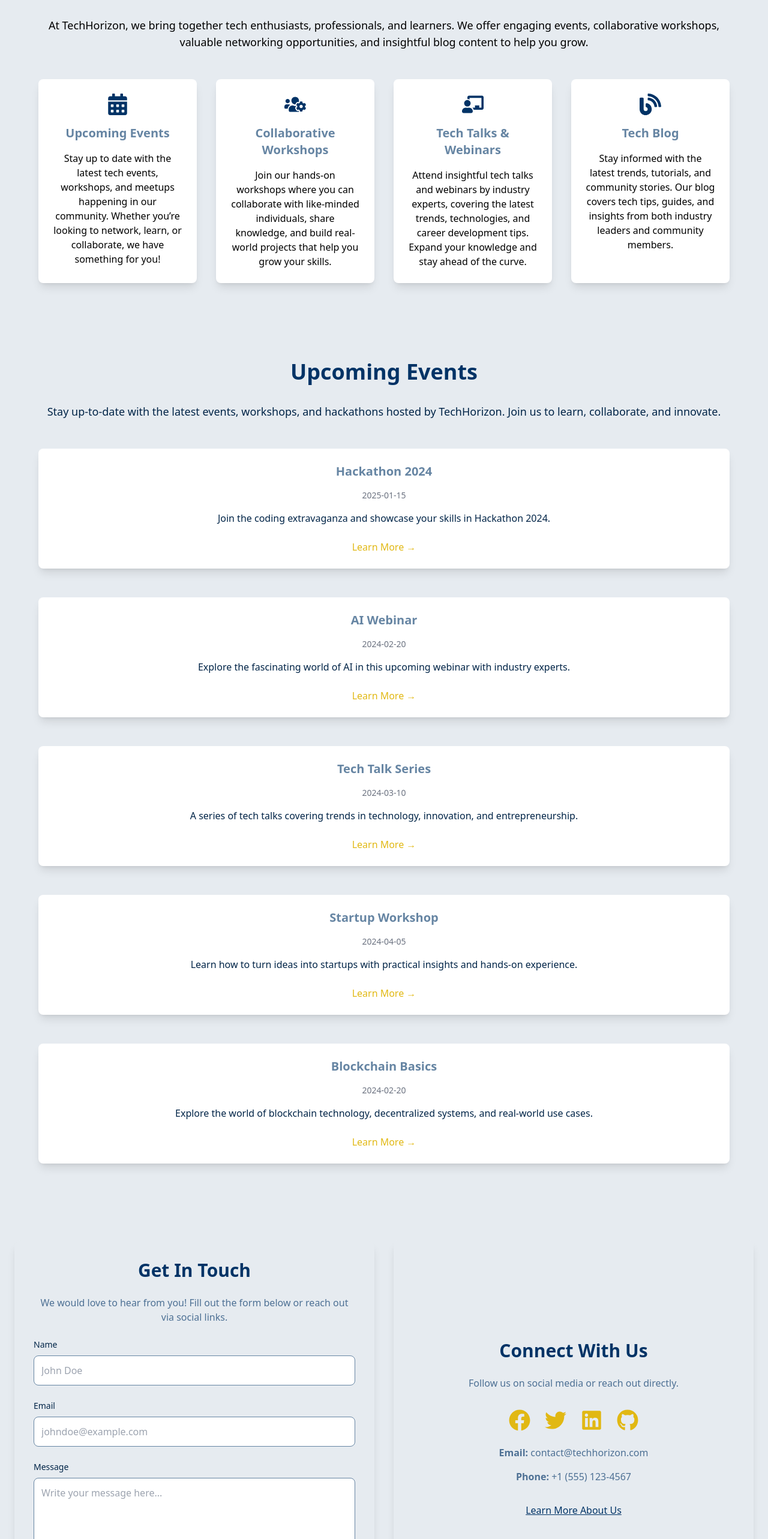
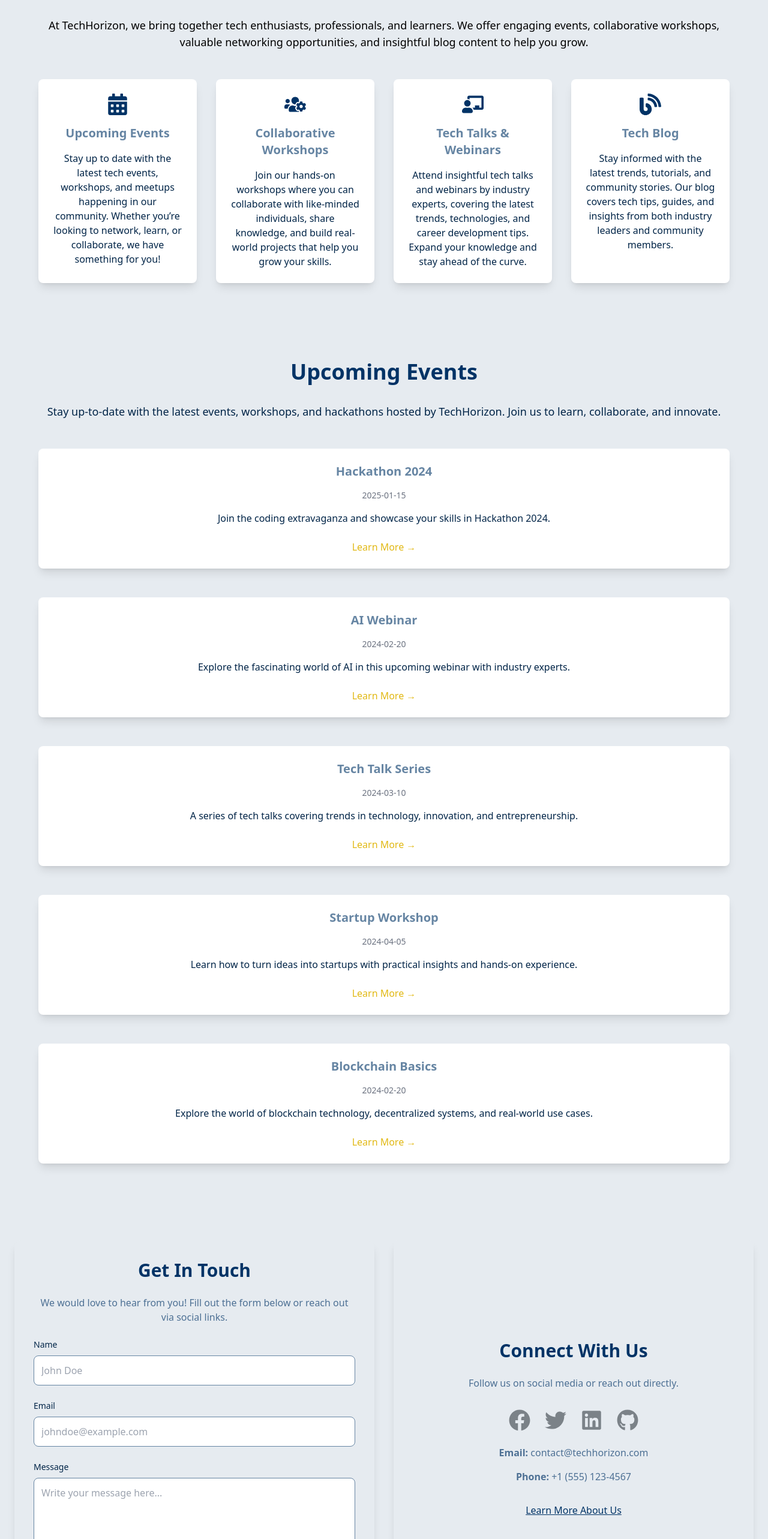
Before and after one commit to Esubale-E/TechHorizen, a React (Vite) app: page / in a window 1280 px wide. Shown: the part 1640-4206 px from the top of the page at 60% size. Built offline with nearby package versions, Linux system fonts and the light colour scheme.

Commit message:
dark colors

```diff
--- a/src/components/common/Headings.jsx
+++ b/src/components/common/Headings.jsx
@@ -19,7 +19,7 @@ const Heading2 = ({ children }) => {
 // eslint-disable-next-line react/prop-types
 const Heading3 = ({ children }) => {
   return (
-    <h3 className="text-xl font-semibold text-highlight dark:text-darkhighlight mb-4 text-center">
+    <h3 className="text-xl font-semibold text-highlight dark:text-darkaccent mb-4 text-center">
       {children}
     </h3>
   );
--- a/src/components/landing/ContactUs.jsx
+++ b/src/components/landing/ContactUs.jsx
@@ -28,7 +28,7 @@ const ContactUs = () => {
 
   return (
     <section
-      className="py-16 px-6 bg-background  dark:from-darkprimary dark:to-darksecondary"
+      className="py-16 px-6 bg-background dark:bg-darkbackground"
       id="contactus"
     >
       <div className="max-w-7xl mx-auto grid grid-cols-1 md:grid-cols-2 gap-8">
@@ -101,7 +101,7 @@ const ContactUs = () => {
 
             <button
               type="submit"
-              className="w-full bg-accent dark:bg-darkaccent text-white dark:text-darkprimary py-3 rounded-lg font-medium hover:bg-highlight dark:hover:bg-darkhighlight focus:ring-2 focus:ring-accent dark:focus:ring-darkhighlight focus:outline-none transition-transform duration-300 hover:scale-105"
+              className="w-full bg-darkaccent dark:bg-darkaccent text-white dark:text-darktext py-3 rounded-lg font-medium hover:bg-highlight  focus:ring-2 focus:ring-accent dark:focus:ring-darkhighlight focus:outline-none transition-transform duration-300 hover:scale-105"
             >
               Send Message
             </button>
@@ -115,11 +115,11 @@ const ContactUs = () => {
         </div>
 
         {/* Right Side: Social Media & Links */}
-        <div className="flex flex-col items-center justify-center bg-background dark:from-darksecondary dark:to-darkprimary p-8 rounded-lg shadow-lg transform transition-transform duration-300 hover:scale-105">
+        <div className="flex flex-col items-center justify-center bg-background dark:bg-darksecondary p-8 rounded-lg shadow-lg transform transition-transform duration-300 hover:scale-105">
           <h3 className="text-3xl font-bold text-primary dark:text-darkaccent mb-6">
             Connect With Us
           </h3>
-          <p className="text-secondary dark:text-darkhighlight text-center mb-8">
+          <p className="text-secondary dark:text-darktext text-center mb-8">
             Follow us on social media or reach out directly.
           </p>
 
@@ -129,7 +129,7 @@ const ContactUs = () => {
               href="https://www.facebook.com"
               target="_blank"
               rel="noopener noreferrer"
-              className="text-accent dark:text-darkhighlight transition-transform duration-300 hover:scale-125"
+              className="text-darkaccent transition-transform duration-300 hover:scale-125"
             >
               <FaFacebook size={36} />
             </a>
@@ -137,7 +137,8 @@ const ContactUs = () => {
               href="https://www.twitter.com"
               target="_blank"
               rel="noopener noreferrer"
-              className="text-accent dark:text-darkhighlight transition-transform duration-300 hover:scale-125"
+              className="text-darkaccent
+              transition-transform duration-300 hover:scale-125"
             >
               <FaTwitter size={36} />
             </a>
@@ -145,7 +146,8 @@ const ContactUs = () => {
               href="https://www.linkedin.com"
               target="_blank"
               rel="noopener noreferrer"
-              className="text-accent dark:text-darkhighlight transition-transform duration-300 hover:scale-125"
+              className="text-darkaccent
+              transition-transform duration-300 hover:scale-125"
             >
               <FaLinkedin size={36} />
             </a>
@@ -154,7 +156,8 @@ const ContactUs = () => {
               href="https://www.github.com"
               target="_blank"
               rel="noopener noreferrer"
-              className="text-accent dark:text-darkhighlight transition-transform duration-300 hover:scale-125"
+              className="text-darkaccent
+              transition-transform duration-300 hover:scale-125"
             >
               <FaGithub size={36} />
             </a>
@@ -162,10 +165,10 @@ const ContactUs = () => {
 
           {/* Contact Info */}
           <div className="space-y-4 text-center">
-            <p className="text-secondary dark:text-darkhighlight">
+            <p className="text-secondary dark:text-white">
               <strong>Email:</strong> contact@techhorizon.com
             </p>
-            <p className="text-secondary dark:text-darkhighlight">
+            <p className="text-secondary dark:text-white">
               <strong>Phone:</strong> +1 (555) 123-4567
             </p>
           </div>
@@ -174,7 +177,7 @@ const ContactUs = () => {
           <div className="mt-8">
             <a
               href="/about"
-              className="text-primary dark:text-darkhighlight underline hover:text-highlight dark:hover:text-darkaccent transition-transform duration-300 hover:scale-105"
+              className="text-primary dark:text-darktext underline hover:text-highlight dark:hover:text-darkaccent transition-transform duration-300 hover:scale-105"
             >
               Learn More About Us
             </a>
--- a/src/components/landing/Events.jsx
+++ b/src/components/landing/Events.jsx
@@ -21,7 +21,7 @@ const Event = () => {
           {events.map((event, index) => (
             <div
               key={index}
-              className="bg-white dark:bg-darkbackground rounded-lg shadow-lg p-6 hover:shadow-xl transition-shadow duration-300 transform hover:-translate-y-1"
+              className="bg-white dark:bg-darksecondarybackground rounded-lg shadow-lg p-6 hover:shadow-xl transition-shadow duration-300 transform hover:-translate-y-1"
             >
               {/* Event Title */}
               <Heading3>{event.title}</Heading3>
--- a/src/components/landing/Features.jsx
+++ b/src/components/landing/Features.jsx
@@ -11,7 +11,7 @@ const Features = () => {
     {
       id: 1,
       icon: (
-        <FaCalendarAlt className="text-4xl text-primary dark:text-accent transition duration-300 hover:text-accent" />
+        <FaCalendarAlt className="text-4xl text-primary dark:text-darkaccent transition duration-300 hover:text-accent" />
       ),
       title: "Upcoming Events",
       description:
@@ -20,7 +20,7 @@ const Features = () => {
     {
       id: 2,
       icon: (
-        <FaUsersCog className="text-4xl text-primary dark:text-accent transition duration-300 hover:text-accent" />
+        <FaUsersCog className="text-4xl text-primary dark:text-darkaccent transition duration-300 hover:text-accent" />
       ),
       title: "Collaborative Workshops",
       description:
@@ -29,7 +29,7 @@ const Features = () => {
     {
       id: 3,
       icon: (
-        <FaChalkboardTeacher className="text-4xl text-primary dark:text-accent transition duration-300 hover:text-accent" />
+        <FaChalkboardTeacher className="text-4xl text-primary dark:text-darkaccent transition duration-300 hover:text-accent" />
       ),
       title: "Tech Talks & Webinars",
       description:
@@ -38,7 +38,7 @@ const Features = () => {
     {
       id: 4,
       icon: (
-        <FaBlog className="text-4xl text-primary dark:text-accent transition duration-300 hover:text-accent" />
+        <FaBlog className="text-4xl text-primary dark:text-darkaccent transition duration-300 hover:text-accent" />
       ),
       title: "Tech Blog",
       description:
@@ -53,7 +53,7 @@ const Features = () => {
     >
       <div className="text-center max-w-6xl mx-auto">
         <Heading2>What We Offer</Heading2>
-        <p className="text-lg mb-12">
+        <p className="text-lg mb-12 dark:text-darktext">
           At TechHorizon, we bring together tech enthusiasts, professionals, and
           learners. We offer engaging events, collaborative workshops, valuable
           networking opportunities, and insightful blog content to help you
@@ -64,7 +64,8 @@ const Features = () => {
           {features.map((feature) => (
             <div
               key={feature.id}
-              className="bg-white dark:bg-darkbackground shadow-lg rounded-lg p-6 hover:shadow-2xl transition duration-300 transform hover:-translate-y-2"
+              className="bg-white dark:bg-darksecondarybackground
+              text-text dark:text-darktext shadow-lg rounded-lg p-6 hover:shadow-2xl transition duration-300 transform hover:-translate-y-2"
             >
               <div className="mb-4 flex justify-center">{feature.icon}</div>
               <Heading3 className="mb-2">{feature.title}</Heading3>
```
